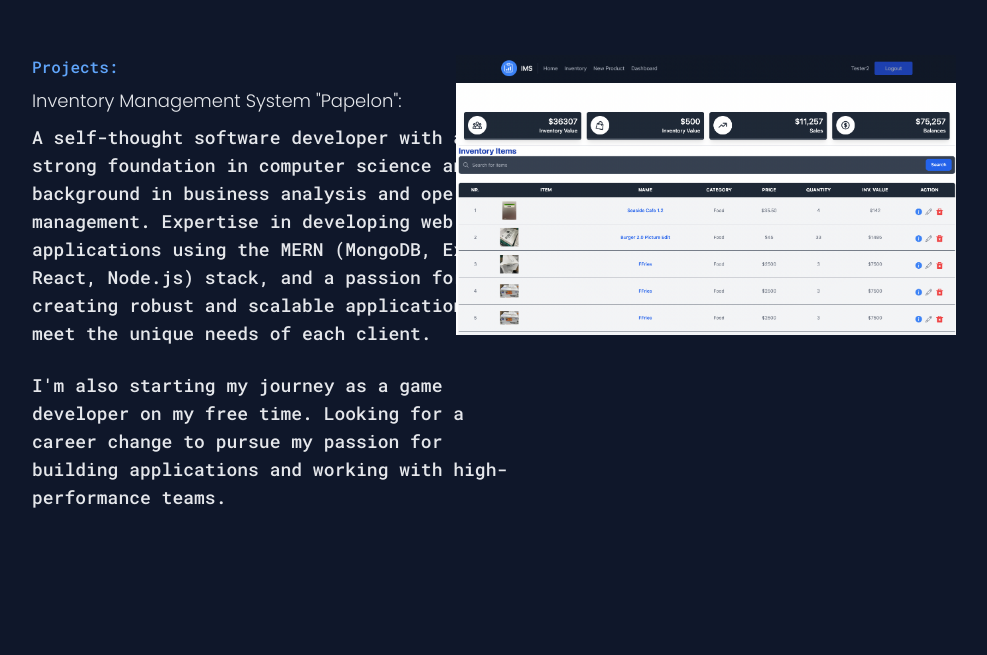
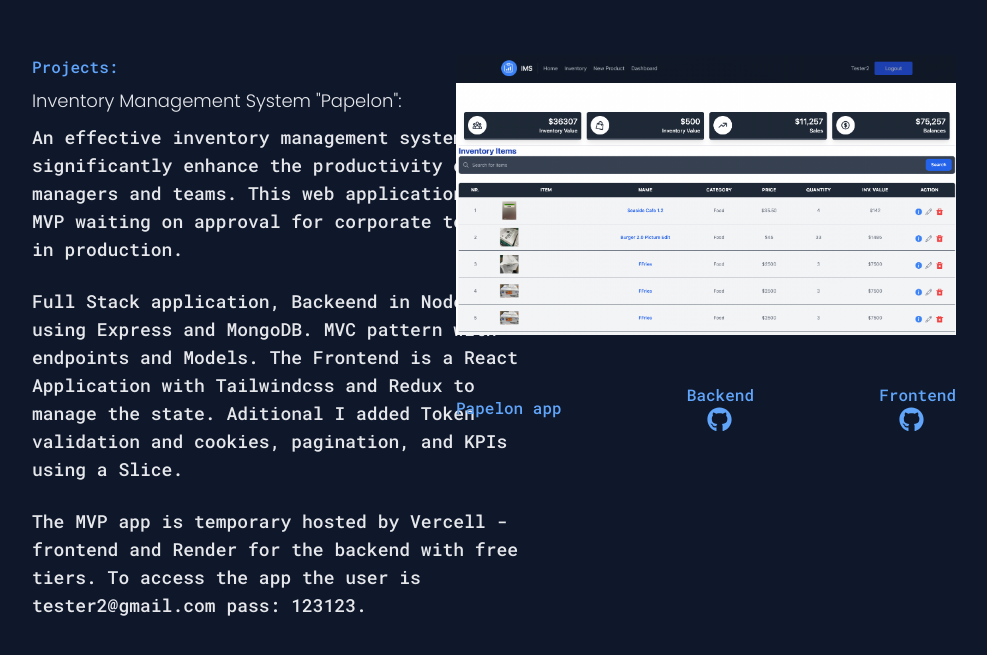
Before and after one commit to ABay23/newbay, a React (Vite) app: page / in a window 1280 px wide. Shown: the part 1865-2520 px from the top of the page, without its empty margins (184-1171 px from the left). Built offline with nearby package versions, Linux system fonts and the light colour scheme.

Commit message:
Fixed Scroll and added animation and resume pdf

```diff
--- a/src/components/Header.jsx
+++ b/src/components/Header.jsx
@@ -49,7 +49,7 @@ const Header = () => {
                   <li>
                     <a
                       href='#'
-                      className='block py-2 pl-3 pr-4 text-white bg-gray-700 rounded md:bg-transparent md:text-white md:p-0 dark:text-white md:dark:text-white md:hover:text-gray-900'
+                      className='block py-2 pl-3 pr-4 text-gray-900 rounded hover:bg-gray-100 md:hover:bg-transparent md:border-0 md:hover:text-gray-900 md:p-0 dark:text-white md:dark:hover:text-violet-500 dark:hover:bg-gray-700 dark:hover:text-white md:dark:hover:bg-transparent'
                       aria-current='page'
                     >
                       Home
@@ -58,7 +58,7 @@ const Header = () => {
                   <li>
                     <a
                       href='#about'
-                      className='block py-2 pl-3 pr-4 text-gray-900 rounded hover:bg-gray-100 md:hover:bg-transparent md:border-0 md:hover:text-gray-900 md:p-0 dark:text-white md:dark:hover:text-gray-900 dark:hover:bg-gray-700 dark:hover:text-white md:dark:hover:bg-transparent'
+                      className='block py-2 pl-3 pr-4 text-gray-900 rounded hover:bg-gray-100 md:hover:bg-transparent md:border-0 md:hover:text-gray-900 md:p-0 dark:text-white md:dark:hover:text-violet-500 dark:hover:bg-gray-700 dark:hover:text-white md:dark:hover:bg-transparent'
                     >
                       About
                     </a>
@@ -66,7 +66,7 @@ const Header = () => {
                   <li>
                     <a
                       href='#projects'
-                      className='block py-2 pl-3 pr-4 text-gray-900 rounded hover:bg-gray-100 md:hover:bg-transparent md:border-0 md:hover:text-gray-900 md:p-0 dark:text-white md:dark:hover:text-gray-900 dark:hover:bg-gray-700 dark:hover:text-white md:dark:hover:bg-transparent'
+                      className='block py-2 pl-3 pr-4 text-gray-900 rounded hover:bg-gray-100 md:hover:bg-transparent md:border-0 md:hover:text-gray-900 md:p-0 dark:text-white md:dark:hover:text-violet-500 dark:hover:bg-gray-700 dark:hover:text-white md:dark:hover:bg-transparent'
                     >
                       Projects
                     </a>
@@ -74,17 +74,17 @@ const Header = () => {
                   <li>
                     <a
                       href='#contact'
-                      className='block py-2 pl-3 pr-4 text-gray-900 rounded hover:bg-gray-100 md:hover:bg-transparent md:border-0 md:hover:text-gray-900 md:p-0 dark:text-white md:dark:hover:text-gray-900 dark:hover:bg-gray-700 dark:hover:text-white md:dark:hover:bg-transparent'
+                      className='block py-2 pl-3 pr-4 text-gray-900 rounded hover:bg-gray-100 md:hover:bg-transparent md:border-0 md:hover:text-gray-900 md:p-0 dark:text-white md:dark:hover:text-violet-500 dark:hover:bg-gray-700 dark:hover:text-white md:dark:hover:bg-transparent'
                     >
                       Contact
                     </a>
                   </li>
-                  <li>
+                  <li className='animate-bounce'>
                     <a
                       href='../public/Resume_Np_0523.pdf'
                       target='_blank'
                       rel='nonopenner nonrefferrer'
-                      className='block py-2 pl-3 pr-4 text-gray-900 rounded hover:bg-gray-100 md:hover:bg-transparent md:border-0 md:hover:text-gray-900 md:p-0 dark:text-white md:dark:hover:text-gray-900 dark:hover:bg-gray-700 dark:hover:text-white md:dark:hover:bg-transparent'
+                      className='  ablock py-2 pl-3 pr-4 text-gray-900 rounded hover:bg-gray-100 md:hover:bg-transparent md:border-0 md:hover:text-gray-900 md:p-0 dark:text-white md:dark:hover:text-violet-500 dark:hover:bg-gray-700 dark:hover:text-white md:dark:hover:bg-transparent'
                     >
                       Resume
                     </a>
--- a/src/components/sections/About.jsx
+++ b/src/components/sections/About.jsx
@@ -1,7 +1,10 @@
 const About = () => {
   return (
-    <div className=' flex flex-col snap-always snap-center' id='about'>
-      <div className='grid grid-cols-2 place-self-center py-36 m-10 scroll-smooth'>
+    <div
+      className=' flex flex-col snap-y snap-mandatory  snap-always'
+      id='about'
+    >
+      <div className='grid grid-cols-2 place-self-center py-36 m-10 scroll-smooth snap-center'>
         <div>
           <h1 className=' items-start font-roboto text-sm md:text-base text-blue-400'>
             About Me:
--- a/src/components/sections/Contact.jsx
+++ b/src/components/sections/Contact.jsx
@@ -2,8 +2,11 @@ import { FaTwitter, FaGithub } from 'react-icons/fa'
 
 const Contact = () => {
   return (
-    <div className=' flex flex-col pt-20 pb-28 my-8' id='contact'>
-      <div className='grid grid-cols-2 place-self-center py-24'>
+    <div
+      className=' flex flex-col pt-20 pb-28 my-8 snap-y snap-mandatory  snap-always'
+      id='contact'
+    >
+      <div className='grid grid-cols-2 place-self-center snap-center py-24'>
         <div>
           <h1 className=' items-start font-roboto text-sm md:text-base text-blue-400'>
             Contact:
--- a/src/components/sections/Hero.jsx
+++ b/src/components/sections/Hero.jsx
@@ -1,7 +1,10 @@
 const Hero = () => {
   return (
-    <div className=' flex flex-col' id='home'>
-      <div className='grid grid-cols-1 place-self-center pt-28'>
+    <div
+      className=' flex flex-col snap-y snap-mandatory  snap-always'
+      id='home'
+    >
+      <div className='grid grid-cols-1 place-self-center pt-28 snap-center'>
         <div>
           <h1 className=' items-start font-roboto text-xs md:text-base text-blue-400'>
             Hi, my name is
--- a/src/components/sections/Projects.jsx
+++ b/src/components/sections/Projects.jsx
@@ -1,8 +1,13 @@
+import { FaGithub } from 'react-icons/fa'
+
 const Projects = () => {
   return (
-    <div className=' flex flex-col' id='projects'>
+    <div
+      className=' flex flex-col snap-y snap-mandatory  snap-always'
+      id='projects'
+    >
       <div className='grid grid-cols-2 place-self-center pt-36 pb-44 my-12 md:w-auto lg:w-full'>
-        <div className=' block lg:w-[500px] md:w-auto'>
+        <div className=' block lg:w-[500px] md:w-auto snap-center'>
           <h1 className=' items-start font-roboto text-sm md:text-base text-blue-400'>
             Projects:
           </h1>
@@ -12,22 +17,62 @@ const Projects = () => {
             {`Inventory Management System "Papelon":`}
           </h2>
           <p className=' text-start md:text-lg font-roboto text-gray-200'>
-            A self-thought software developer with a strong foundation in
-            computer science and a background in business analysis and
-            operations management. Expertise in developing web applications
-            using the MERN (MongoDB, Express, React, Node.js) stack, and a
-            passion for creating robust and scalable applications that meet the
-            unique needs of each client.
+            An effective inventory management system can significantly enhance
+            the productivity of managers and teams. This web application is an
+            MVP waiting on approval for corporate to start in production.
           </p>
           <br />
           <p className=' text-start md:text-lg font-roboto text-gray-200'>
-            {`I'm also starting my journey as a game developer on my free time. `}
-            Looking for a career change to pursue my passion for building
-            applications and working with high-performance teams.
+            Full Stack application, Backeend in Nodejs using Express and
+            MongoDB. MVC pattern with endpoints and Models. The Frontend is a
+            React Application with Tailwindcss and Redux to manage the state.
+            Aditional I added Token validation and cookies, pagination, and KPIs
+            using a Slice.
+          </p>
+          <br />
+          <p className=' text-start md:text-lg font-roboto text-gray-200'>
+            The MVP app is temporary hosted by Vercell - frontend and Render for
+            the backend with free tiers. To access the app the user is
+            tester2@gmail.com pass: 123123.
           </p>
         </div>
         <div className=' block lg:w-[500px] md:w-auto'>
           <img src='src/assets/Papelon-img-1.png' alt='project1' />
+          <div className='flex flex-row justify-between items-center'>
+            <a
+              href='https://papelon.vercel.app/'
+              rel='noopener noreferrer'
+              target='_blank'
+              className='items-start font-roboto text-sm md:text-base text-blue-400 py-6'
+            >
+              Papelon app
+            </a>
+            <div className='items-center font-roboto text-sm md:text-base text-blue-400 py-12 text-center'>
+              <a
+                href='https://github.com/ABay23/IMN-2.0-backend'
+                rel='noopener noreferrer'
+                target='_blank'
+              >
+                Backend
+                <div className='pl-5'>
+                  <FaGithub size={25} />
+                </div>
+              </a>
+            </div>
+
+            <div className='items-center font-roboto text-sm md:text-base text-blue-400 py-12 text-center'>
+              <a
+                href='https://github.com/ABay23/IMN-2.0-frontend'
+                rel='noopener noreferrer'
+                target='_blank'
+              >
+                Frontend
+                <div className='pl-5'>
+                  <FaGithub size={25} />
+                </div>
+              </a>
+            </div>
+          </div>
         </div>
       </div>
     </div>
```
